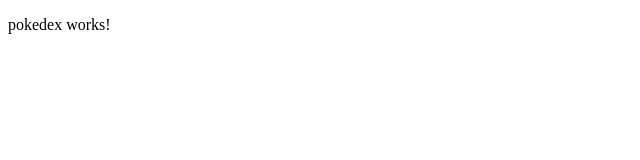
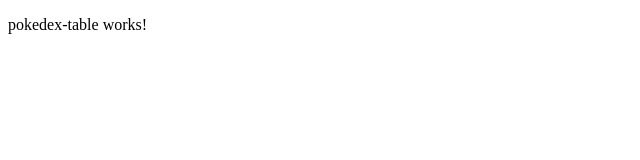
Before and after one commit to pacograndez/angular-pokedex-app, an Angular app: page /pokedex in a window 1280 px wide. Shown: the top 160 px of the page, without its empty margins (0-640 px from the left). Built offline with nearby package versions, Linux system fonts and the light colour scheme.

Commit message:
pokedex table creation - DONE!

```diff
--- /dev/null
+++ b/src/app/pokedex/commons/components/index.ts
@@ -0,0 +1 @@
+export * from './pokedex-table';
--- /dev/null
+++ b/src/app/pokedex/commons/components/pokedex-table/index.ts
@@ -0,0 +1 @@
+export * from './pokedex-table.component';
--- /dev/null
+++ b/src/app/pokedex/commons/components/pokedex-table/pokedex-table.component.html
@@ -0,0 +1 @@
+<p>pokedex-table works!</p>
--- /dev/null
+++ b/src/app/pokedex/commons/components/pokedex-table/pokedex-table.component.ts
@@ -0,0 +1,17 @@
+import { Component, Input, OnChanges, SimpleChanges } from '@angular/core';
+import { CommonModule } from '@angular/common';
+
+@Component({
+  selector: 'pk-table',
+  standalone: true,
+  imports: [CommonModule],
+  templateUrl: './pokedex-table.component.html',
+  styleUrls: ['./pokedex-table.component.scss'],
+})
+export class PokedexTableComponent implements OnChanges {
+  @Input() public isLoading!: boolean | null;
+
+  ngOnChanges(changes: SimpleChanges): void {
+    console.log(this.isLoading);
+  }
+}
--- a/src/app/pokedex/commons/index.ts
+++ /dev/null
@@ -1,2 +0,0 @@
-export * from './services';
-export * from './interfaces';
--- a/src/app/pokedex/commons/services/pokedex.service.ts
+++ b/src/app/pokedex/commons/services/pokedex.service.ts
@@ -1,7 +1,7 @@
 import { Injectable } from '@angular/core';
 import { HttpClient, HttpErrorResponse } from '@angular/common/http';
 import { Observable, catchError, map, throwError } from 'rxjs';
-import { IPokemon, IPagination } from '../interfaces';
+import { IPagination, IPokemon } from '@commons/interfaces';
 import { ENVIRONMENT } from '@environments/environment';
 
 @Injectable({
--- a/src/app/pokedex/pokedex.component.html
+++ b/src/app/pokedex/pokedex.component.html
@@ -1 +1 @@
-<p>pokedex works!</p>
+<pk-table [isLoading]="isLoading"></pk-table>
--- a/src/app/pokedex/pokedex.module.ts
+++ b/src/app/pokedex/pokedex.module.ts
@@ -4,9 +4,10 @@
 import { PokedexRoutingModule } from './pokedex-routing.module';
 import { PokedexContainer } from './pokedex.container';
 import { PokedexComponent } from './pokedex.component';
+import { PokedexTableComponent } from '@commons/components';
 
 @NgModule({
   declarations: [PokedexContainer, PokedexComponent],
-  imports: [CommonModule, PokedexRoutingModule],
+  imports: [CommonModule, PokedexRoutingModule, PokedexTableComponent],
 })
 export class PokedexModule {}
```
Also changed, not shown: src/app/pokedex/commons/components/pokedex-table/pokedex-table.component.scss (added), 1 other file (tests, documents, lock files or other folders).
